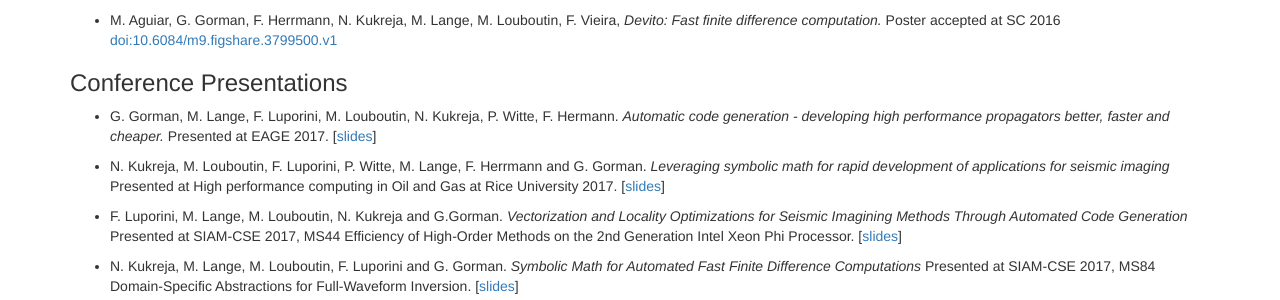
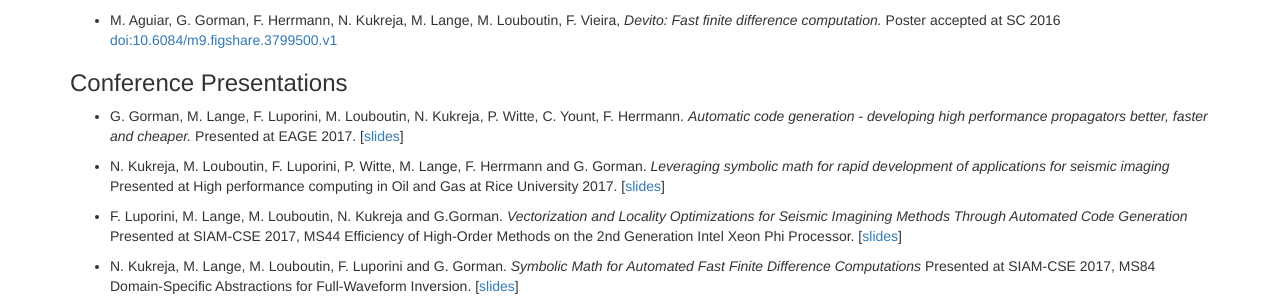
Before and after one commit to devitocodes/devitocodes.github.io, a Jekyll site: the page built from publications.md, in a window 1280 px wide. Shown: the part 575-875 px from the top of the page. Built offline with Jekyll 4.4.1, drawn with Linux system fonts in a browser that asks for light colours; our own code applies the rules of GitHub Pages for plain Markdown files.

Commit message:
Add Chuck as a coauthor and fix spelling for Felix's name

```diff
--- a/publications.md
+++ b/publications.md
@@ -43,7 +43,7 @@ Fast finite difference computation._ Poster accepted at SC 2016
 
 ### Conference Presentations
 * G. Gorman, M. Lange, F. Luporini, M. Louboutin, N. Kukreja,
-P. Witte, F. Hermann.
+P. Witte, C. Yount, F. Herrmann.
 _Automatic code generation - developing high performance propagators
 better, faster and cheaper._
 Presented at EAGE 2017. [[slides](presentations/devito-eage17-overview.pdf)]
```
